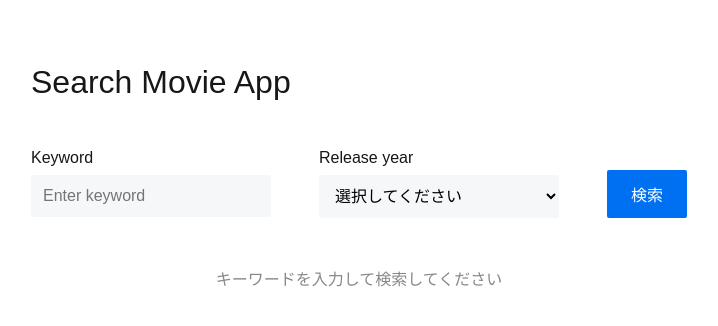
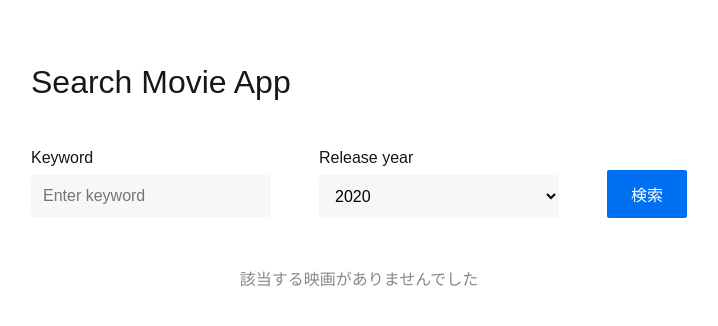
Before and after one commit to yyuzzuno/movies, a Next.js app: page / in a window 1280 px wide. Shown: the top 326 px of the page, without its empty margins (281-999 px from the left). Built offline with nearby package versions, Linux system fonts and the light colour scheme.

Commit message:
検索ボタン押下時にのみレンダリングされるように改善 (#6)

```diff
--- a/src/app/page.tsx
+++ b/src/app/page.tsx
@@ -1,6 +1,6 @@
 "use client";
 
-import React, { useState } from "react";
+import React, { useCallback, useRef, useState } from "react";
 import { Summary } from "./Summary";
 import { useFetchMovies } from "./useMovies";
 
@@ -28,23 +28,34 @@ const genreRecord: Record<number, string> = {
   37: "西洋",
 };
 
+interface queryParams {
+  keyword: string;
+  year: string;
+}
+
 export default function Home() {
-  const [keyword, setKeyword] = useState("");
-  const [year, setYear] = useState("");
-  const [to, setTo] = useState(1);
-  const [searched, setSearched] = useState(false);
+  const keyword = useRef<HTMLInputElement>(null);
+  const year = useRef<HTMLSelectElement>(null);
+  const [params, setParams] = useState<queryParams | null>(null);
+  const [to, setTo] = useState(0);
 
   // useFetchMoviesをキーワード・年で呼び出す
-  const { movies, isLoading, isError } = useFetchMovies({ to, keyword, year });
+  const { movies, isLoading, isError } = useFetchMovies({
+    to,
+    ...(params ?? { keyword: "", year: "" }),
+  });
 
   // 年プルダウン用
-  const years = ["", "2020", "2021", "2022", "2023", "2024"];
+  const years = ["2020", "2021", "2022", "2023", "2024"];
 
   // 検索ボタン押下時
-  const handleSearch = () => {
-    setSearched(true);
+  const handleSearch = useCallback(() => {
+    const keywordValue = keyword.current?.value;
+    const yearValue = year.current?.value;
+    if (keywordValue === undefined || yearValue === undefined) return;
+    setParams({ keyword: keywordValue, year: yearValue });
     setTo(1);
-  };
+  }, [setParams]);
 
   return (
     <div
@@ -65,15 +76,19 @@ export default function Home() {
           marginBottom: "48px",
         }}
       >
-        <div style={{ display: "flex", flexDirection: "column", width: "240px" }}>
-          <label htmlFor="keyword" style={{ marginBottom: "8px", fontSize: "1rem" }}>
+        <div
+          style={{ display: "flex", flexDirection: "column", width: "240px" }}
+        >
+          <label
+            htmlFor="keyword"
+            style={{ marginBottom: "8px", fontSize: "1rem" }}
+          >
             Keyword
           </label>
           <input
+            ref={keyword}
             id="keyword"
             type="text"
-            value={keyword}
-            onChange={(e) => setKeyword(e.target.value)}
             style={{
               padding: "12px",
               border: "none",
@@ -84,14 +99,19 @@ export default function Home() {
             placeholder="Enter keyword"
           />
         </div>
-        <div style={{ display: "flex", flexDirection: "column", width: "240px" }}>
-          <label htmlFor="year" style={{ marginBottom: "8px", fontSize: "1rem" }}>
+        <div
+          style={{ display: "flex", flexDirection: "column", width: "240px" }}
+        >
+          <label
+            htmlFor="year"
+            style={{ marginBottom: "8px", fontSize: "1rem" }}
+          >
             Release year
           </label>
           <select
             id="year"
-            value={year}
-            onChange={(e) => setYear(e.target.value)}
+            ref={year}
+            defaultValue="2020"
             style={{
               padding: "12px",
               border: "none",
@@ -125,18 +145,19 @@ export default function Home() {
         </button>
       </div>
       {/* 検索前 */}
-      {!searched && (
+      {params === undefined && (
         <div style={{ margin: "32px 0", textAlign: "center", color: "#888" }}>
           キーワードを入力して検索してください
         </div>
       )}
       {/* 検索後・0件 */}
-      {searched && !isLoading && movies.length === 0 && (
+      {!isLoading && movies.length === 0 && (
         <div style={{ margin: "32px 0", textAlign: "center", color: "#888" }}>
           該当する映画がありませんでした
         </div>
       )}
       {/* 検索結果 */}
+      {0 < to && (
         <div
           style={{
             display: "grid",
@@ -156,7 +177,8 @@ export default function Home() {
             />
           ))}
         </div>
-      {searched && movies.length > 0 && (
+      )}
+      {movies.length > 0 && (
         <div style={{ display: "flex", justifyContent: "center" }}>
           <button
             onClick={() => {
```
Lines whose indentation alone changed are shown as unchanged.
